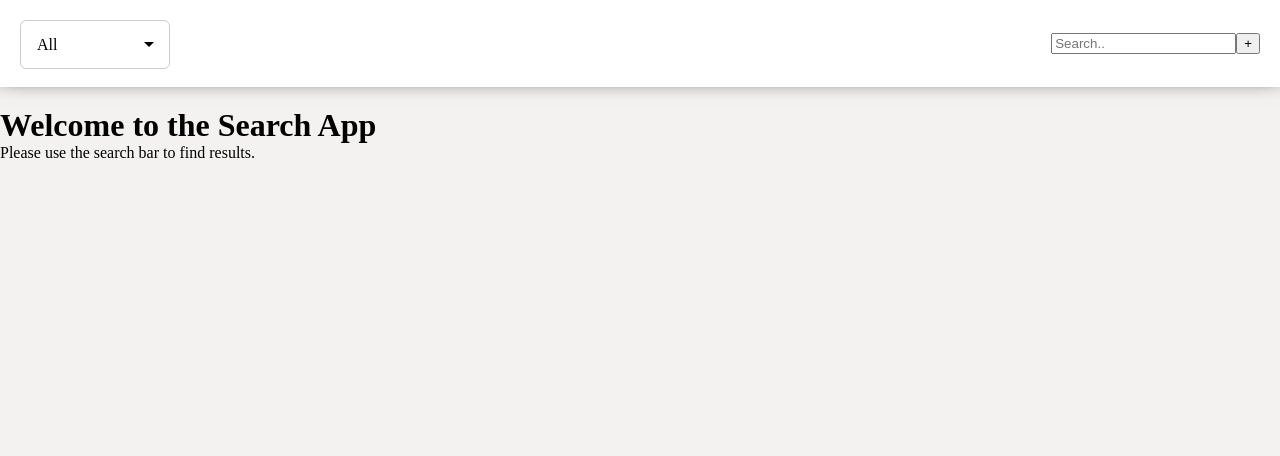
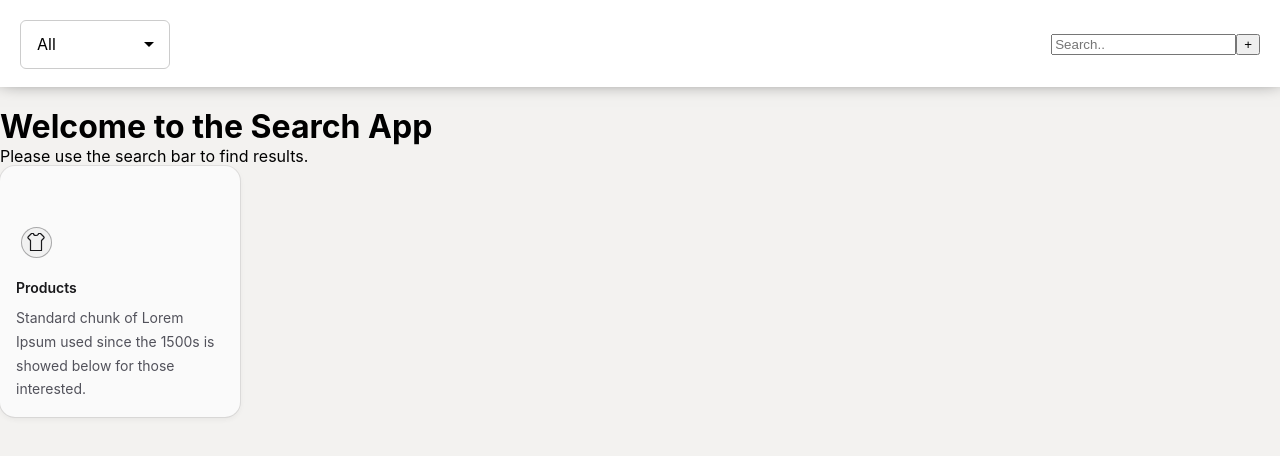
Before and after one commit to ZahraMirali/vue3-search-app, a Vue app: page / in a window 1280 px wide. Shown: the top 456 px of the page. Built offline with nearby package versions, Linux system fonts and the light colour scheme.

Commit message:
add CategoryCard

```diff
--- a/src/assets/main.css
+++ b/src/assets/main.css
@@ -11,4 +11,5 @@
 
 body {
   background-color: #f3f2f0;
+  font-family: 'Inter', Arial;
 }
--- /dev/null
+++ b/src/components/CategoryCard.vue
@@ -0,0 +1,98 @@
+<template>
+    <div class="card">
+        <span class="icon">
+            <svg viewBox="0 0 24 24" fill="none" stroke="currentColor" stroke-width="1.2" stroke-linecap="round"
+                stroke-linejoin="round" xmlns="http://www.w3.org/2000/svg">
+                <path
+                    d="M14.5 3.5C14.5 3.5 14.5 5.5 12 5.5C9.5 5.5 9.5 3.5 9.5 3.5H7.5L4.20711 6.79289C3.81658 7.18342 3.81658 7.81658 4.20711 8.20711L6.5 10.5V20.5H17.5V10.5L19.7929 8.20711C20.1834 7.81658 20.1834 7.18342 19.7929 6.79289L16.5 3.5H14.5Z" />
+            </svg>
+        </span>
+        <h4>Products</h4>
+        <p>
+            Standard chunk of Lorem Ipsum used since the 1500s is showed below
+            for those interested.
+        </p>
+    </div>
+</template>
+
+<style scoped>
+.card {
+    background-color: #FAFAFA;
+    box-shadow: 0px 3px 6px rgba(24, 24, 27, 0.02), 0px 2px 7px rgba(24, 24, 27, 0.04), 0 0 0 1px rgba(24, 24, 27, 0.08);
+    padding: 56px 16px 16px 16px;
+    border-radius: 15px;
+    cursor: pointer;
+    position: relative;
+    transition: box-shadow .25s;
+}
+
+.card::before {
+    content: '';
+    position: absolute;
+    inset: 0;
+    border-radius: 15px;
+    background-color: transparent;
+}
+
+.card .icon {
+    z-index: 2;
+    position: relative;
+    display: table;
+    padding: 8px;
+}
+
+.card .icon::after {
+    content: '';
+    position: absolute;
+    inset: 4.5px;
+    border-radius: 50%;
+    background-color: rgba(24, 24, 27, 0.04);
+    border: 1px solid rgba(24, 24, 27, 0.34);
+    backdrop-filter: blur(2px);
+    transition: background-color .25s, border-color .25s;
+}
+
+.card .icon svg {
+    position: relative;
+    z-index: 1;
+    display: block;
+    width: 24px;
+    height: 24px;
+    transform: translateZ(0);
+    color: #18181B;
+    transition: color .25s;
+}
+
+.card h4 {
+    z-index: 2;
+    position: relative;
+    margin: 12px 0 4px 0;
+    font-family: inherit;
+    font-weight: 600;
+    font-size: 14px;
+    line-height: 2;
+    color: #18181B;
+}
+
+.card p {
+    z-index: 2;
+    position: relative;
+    margin: 0;
+    font-size: 14px;
+    line-height: 1.7;
+    color: #52525B;
+}
+
+.card:hover {
+    box-shadow: 0px 3px 6px rgba(24, 24, 27, 0.05), 0px 8px 15px rgba(24, 24, 27, 0.1), 0 0 0 1px rgba(24, 24, 27, 0.15);
+}
+
+.card:hover .icon::after {
+    background-color: rgba(52, 211, 153, 0.1);
+    border-color: rgba(52, 211, 153, 0.2);
+}
+
+.card:hover .icon svg {
+    color: #34D399;
+}
+</style>
--- a/src/views/Home.vue
+++ b/src/views/Home.vue
@@ -1,14 +1,26 @@
 <template>
-    <div>
-        <h1>Welcome to the Search App</h1>
-        <p>Please use the search bar to find results.</p>
+    <h1>Welcome to the Search App</h1>
+    <p>Please use the search bar to find results.</p>
+    <div class="grid">
+        <CategoryCard />
     </div>
 </template>
 
 <script>
+import CategoryCard from '../components/CategoryCard.vue';
+
 export default {
     name: 'Home',
+    components: { CategoryCard }
 };
 </script>
 
-<style scoped></style>
+<style scoped>
+.grid {
+    display: grid;
+    grid-template-columns: repeat(2, 240px);
+    grid-gap: 32px;
+    position: relative;
+    z-index: 1;
+}
+</style>
```
